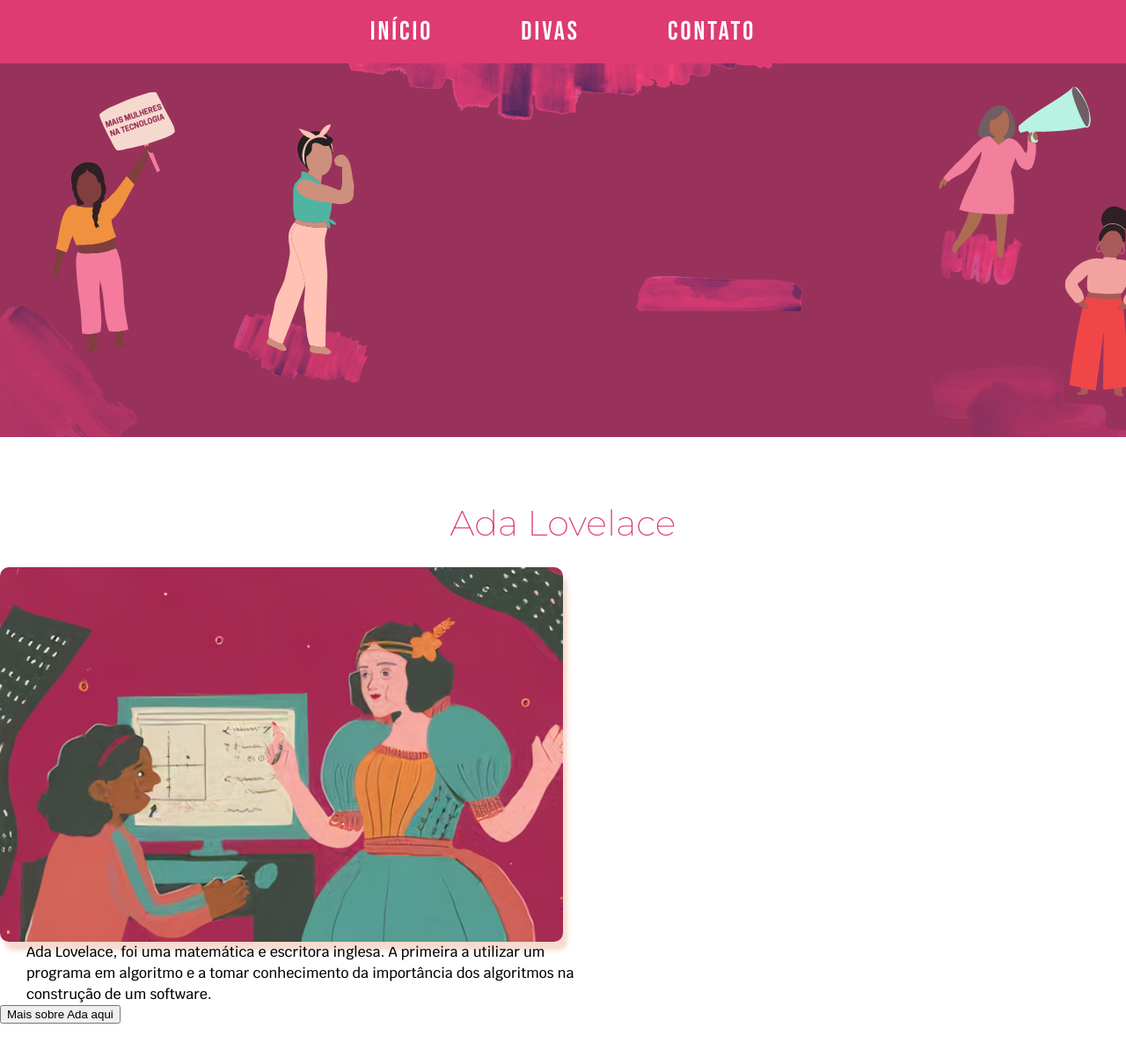
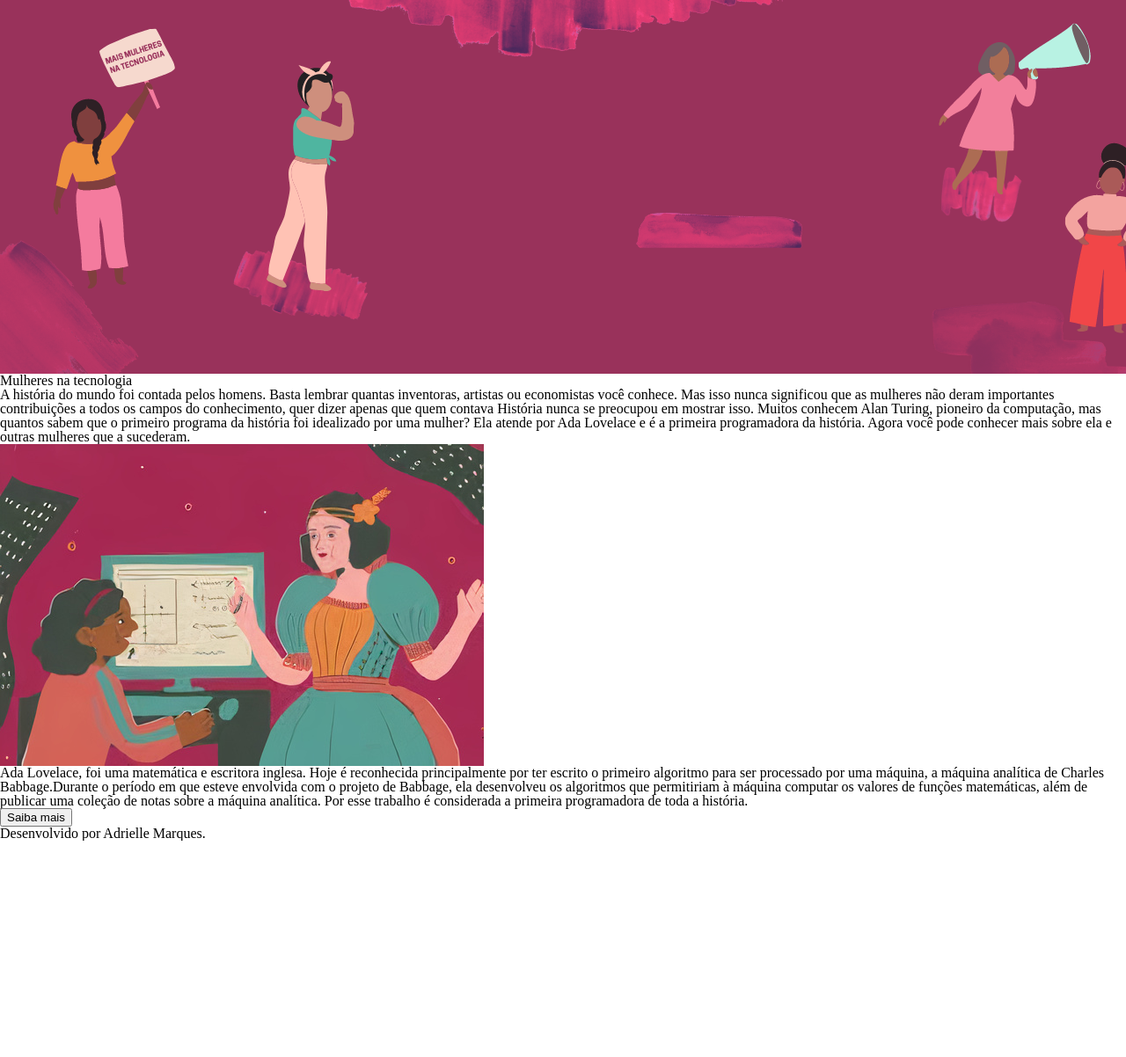
Before and after one commit to AdrielleMarques/siteada2, a plain HTML site: page main.html in a window 1280 px wide. Shown: the top 1202 px of the page at 88% size. After the commit the page ends 956 px from the top, so only its background shows below. Drawn offline with Linux system fonts and the light colour scheme; files that its build step writes are made by us from their sources.

Commit message:
commit pc do alisson

```diff
--- a/main.css
+++ b/main.css
@@ -8,107 +8,3 @@
   margin: 0;
 
 }
-
-.navbar {
-  display: flex;
-  justify-content: space-around;
-  align-items: center;
-  background-color: var(--primary-color);
-  height: 9vh;
-}
-
-.navbar-list {
-  list-style: none;
-  display: flex;
-}
-
-.navbar-list li {
-  letter-spacing: 3px;
-  margin: 50px;
-  font-family: 'Bebas Neue', cursive;
-  font-size: 30px;
-}
-
-.navbar a {
-  text-decoration: none;
-  color: var(--link-color);
-}
-
-.navbar a:hover {
-  color:#DD3B71;
-  transition: border 1.5s;
-  padding:4px;
-  border: 10px;
-  border-radius: 10px;
-  background: #F6DBCE;
-}
-
-.navbar a:active{
-  border: 10px;
-  border-radius: 5px;
-  background: #99325B;
-  transition: click 2s;
-}
-
-
-body{
-  font-family: 'Montserrat', sans-serif;
-  /** esta colocando o conteudo para o lado esquerdo **/
-}
-
-#banner{
-  /** colocando o banner como background deixando ele centralizado, fixo e sem repetir**/
-  background: url('img/banner_tech.jpg') center center no-repeat;
-  /** deixar o banner alinhado com a navar **/
-}
-
-.principal{
-  padding: 3em 0;
-}
-
-.conteudo-principal{
-  margin: 0 auto;
-}
-
-.titulo-centralizado{
-  text-align: center;
-  font-size: 40px;
-  padding: 30px;
-  color: var(--primary-color);
-}
-
-p{
-  width: 50%;
-  display: inline-block;
-  vertical-align: top;
-  line-height: 1.5;
-  padding: 0 0 0 30px;
-  font-family:'Krub', sans-serif;
-}
-
-.botao_ada{
-    width:300px;
-    display:inline-block;
-    padding:15px;
-    border:10px;
-    border-radius: 20px;
-    background: #4FB5A0;
-    text-align: center;
-}
-
-.botao_ada a{
-  font-family: 'Bebas Neue', cursive;
-  text-decoration: none;
-  color:#FFFFFF;
-  font-size: 22px;
-}
-
-
-.imagem-ada{
-  width: 50%;
-  opacity: 1;
-  transition: 400ms;
-  box-shadow: 5px 10px 5px #F6DBCE;
-  border-radius: 10px;
-
-}
--- a/main.html
+++ b/main.html
@@ -1,4 +1,3 @@
-<!-- comentado as duvidas -->
 
 <html>
   <head>
@@ -10,56 +9,24 @@
     <link href="main.css" rel="stylesheet" type="text/css" />
     <link href="https://fonts.googleapis.com/css2?family=Bebas+Neue&family=Krub:wght@500&family=Montserrat:wght@200&display=swap" rel="stylesheet">
     <link href="https://fonts.googleapis.com/css2?family=Krub:wght@500&family=Montserrat:wght@200&display=swap" rel="stylesheet">
+  </head>
 
-  </head>
-  <body class="content">
-    <!-- header -->
+  <body>
     <header>
-      <!-- navbar -->
-      <nav class="navbar">
-        <ul class="navbar-list">
-          <!-- Inicio -->
-          <li><a href="#">Início</a></li>
-          <!-- Divas -->
-          <li><a href="#divas">Divas</a></li>
-          <!-- Contatos -->
-          <li><a href="#footer">Contato</a></li>
-        </ul>
-      </nav>
+      <img src="img/banner_tech.png">
     </header>
-    <!-- main -->
     <main>
+      <h1>Mulheres na tecnologia</h1>
+      <p>A história do mundo foi contada pelos homens. Basta lembrar quantas inventoras, artistas ou economistas você conhece.  Mas isso nunca significou que as mulheres não deram importantes contribuições a todos os campos do conhecimento, quer dizer apenas que quem contava História nunca se preocupou em mostrar isso. Muitos conhecem Alan Turing, pioneiro da computação, mas quantos sabem que o primeiro programa da história foi idealizado por uma mulher? Ela atende por Ada Lovelace e é a primeira programadora da história. Agora você pode conhecer mais sobre ela e outras mulheres que a sucederam.</p>
 
-      <!-- permanece section ou div?-->
-      <section id="banner">
-        <img src="img/banner_tech.png">
-      </section>
+      <img src="img/adal.jpg"><p>Ada Lovelace, foi uma matemática e escritora inglesa. Hoje é reconhecida principalmente por ter escrito o primeiro algoritmo para ser processado por uma máquina, a máquina analítica de Charles Babbage.Durante o período em que esteve envolvida com o projeto de Babbage, ela desenvolveu os algoritmos que permitiriam à máquina computar os valores de funções matemáticas, além de publicar uma coleção de notas sobre a máquina analítica. Por esse trabalho é considerada a primeira programadora de toda a história.</p>
 
-      <!-- div de paragrafo e conteudo dentro de uma section?-->
-      <section class="principal">
-        <h2 class="titulo-centralizado">Ada Lovelace</h2>
-        <div class="conteudo-principal">
-          <img src="img/adal.jpg" class="imagem-ada">
-          <div class="paragrafo_ada">
-            <p class="conteudo_ada"> Ada Lovelace, foi uma matemática e escritora inglesa. A primeira a utilizar um programa em algoritmo e a tomar conhecimento da importância dos algoritmos na construção de um software.</p>
-          </div>
-
-         <!--usando button, pesquisar como se usa o link dentro da tag-->
-         <button  href="https://pt.wikipedia.org/wiki/Ada_Lovelace">Mais sobre Ada aqui</button>
-
-          <!-- usando nav
-            <nav class="botao_ada">
-            <a href="https://pt.wikipedia.org/wiki/Ada_Lovelace" target="_blanck">Mais sobre a Ada aqui</a>
-          </nav> !-->
-        </div>
-      </section>
-
-      <!-- section - Divas -->
+      <input class="ada_lovelace"
+       type="button"
+       value="Saiba mais">
     </main>
-    <!-- footer -->
     <footer>
-      <!-- Contatos -->
-      <!-- Sugestões -->
+      <p>Desenvolvido por Adrielle Marques.</p>
     </footer>
   </body>
 </html>
```
